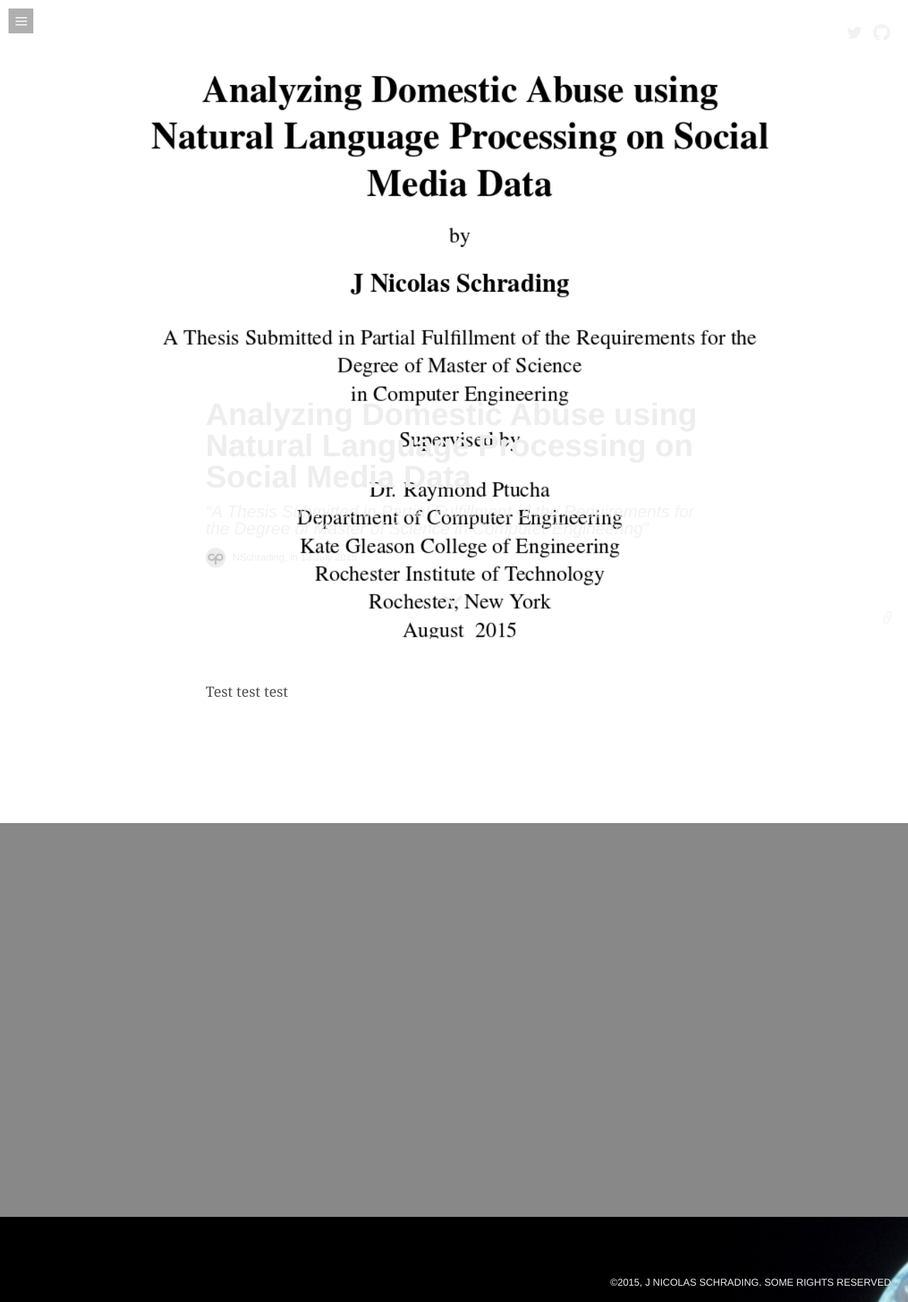
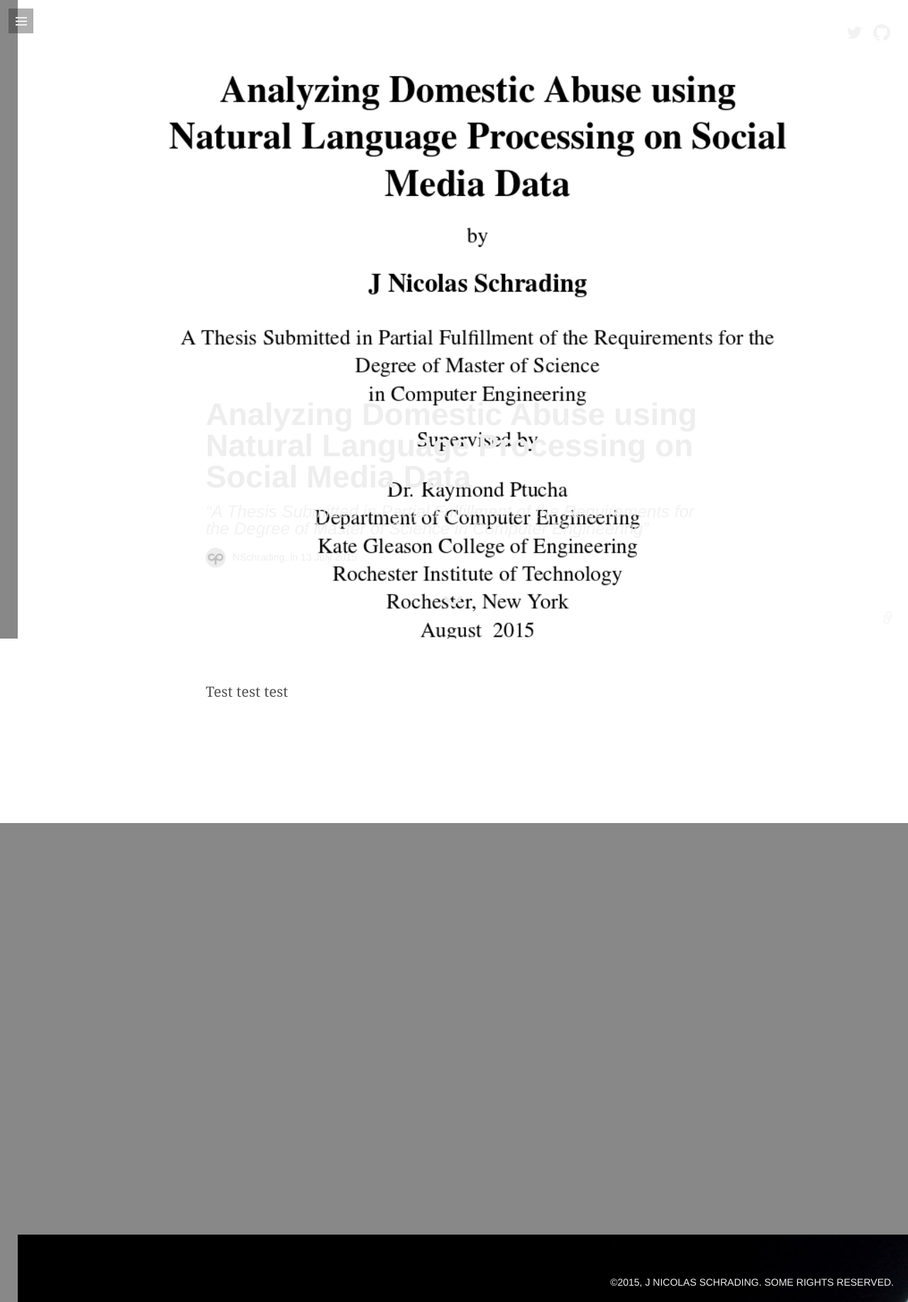
Before and after one commit to NSchrading/NSchrading.github.io, a Jekyll site: the page built from _posts/2015-07-13-thesis.md, in a window 1280 px wide. Shown: the whole page at 71% size. Built offline with Jekyll 4.4.1, drawn with Linux system fonts in a browser that asks for light colours; some web fonts are replaced.

Commit message:
see what parallax does

```diff
--- a/_layouts/page.html
+++ b/_layouts/page.html
@@ -16,6 +16,6 @@
 	{{ content }}
 </div>
 </div>
-<footer class="clean" style="background-image: url({{ site.cover }}); background-position: bottom; bottom: 0; z-index: 4; position: absolute; height: 60px; {% if site.parallax != true %}background-attachment: scroll;{% endif %}" data-stellar-background-ratio="0.5" data-stellar-horizontal-offset="50" data-stellar-vertical-offset="50">
+<footer class="clean" style="background-image: url({{ site.cover }}); background-position: bottom; bottom: 0; z-index: 4; position: absolute; height: 60px; {% if site.parallax != true %}background-attachment: scroll;{% endif %}" data-stellar-background-ratio="0.5">
 	<p class="copyright">&copy;{{ site.time | date: "%Y" }}, <a href="{{ site.copyright.url }}" target="_blank">{{ site.copyright.author }}</a>. <a href="{{ site.copyright.type_url }}" target="_blank">{{ site.copyright.type_title }}</a>.</p>
 </footer>
--- a/_layouts/post.html
+++ b/_layouts/post.html
@@ -3,7 +3,7 @@
 article: true
 ---
 
-<header class="{% if page.dark %}dark{% else %}clean{% endif %}" style="background-image: url({% if page.image.url %}{{ page.image.url }}{% else %}{{ site.cover }}{% endif %}); height: 100%; {% if site.parallax != true %}background-attachment: scroll;{% endif %}" data-stellar-background-ratio="0.5" data-stellar-horizontal-offset="50">
+<header class="{% if page.dark %}dark{% else %}clean{% endif %}" style="background-image: url({% if page.image.url %}{{ page.image.url }}{% else %}{{ site.cover }}{% endif %}); height: 100%; {% if site.parallax != true %}background-attachment: scroll;{% endif %}" data-stellar-background-ratio="0.5">
 	{% if page.video %}
 		<video id="bg-video" preload="auto" autoplay="true" loop="loop" muted="muted" volume="0" data-stellar-ratio="0.5">
 		{% for format in page.video %}
@@ -58,11 +58,11 @@
 {% unless footer_style %}
 	{% capture footer_style %}{% if page.dark %}dark{% else %}clean{% endif %}{% endcapture %}
 {% endunless %}
-<footer class="{{ footer_style }}" style="background-image: url({% if footer_image %}{{ footer_image }}{% else %}{{ site.cover }}{% endif %}); height: 75%; min-height: 500px; {% if site.parallax != true %}background-attachment: scroll;{% endif %}" data-stellar-background-ratio="0.5" data-stellar-horizontal-offset="50" data-stellar-vertical-offset="50">
+<footer class="{{ footer_style }}" style="background-image: url({% if footer_image %}{{ footer_image }}{% else %}{{ site.cover }}{% endif %}); height: 75%; min-height: 500px; {% if site.parallax != true %}background-attachment: scroll;{% endif %}" data-stellar-background-ratio="0.5">
 	<div id="nav-icon" style="top: 60px;" data-stellar-ratio="0.8">
 		<a class="scroll" data-speed="500" href="#article"><span class="genericon genericon-collapse"></span></a>
 	</div>
-	<div id="post-info" data-stellar-ratio="0.5" data-stellar-vertical-offset="120">
+	<div id="post-info" data-stellar-ratio="0.5">
 		<h3>{{ footer_message }}</h3>
 		<a href="{{ footer_url }}">
 			<h1>{{ footer_title }}</h1>
```
